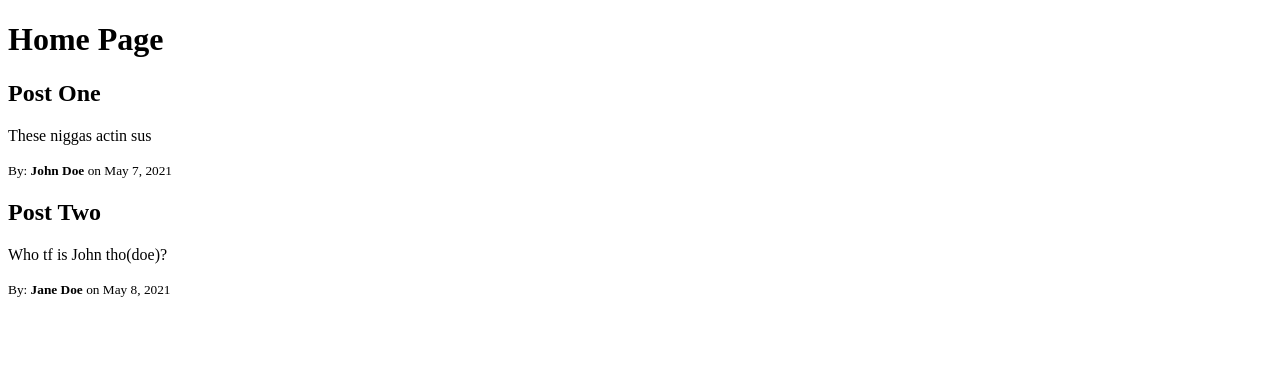
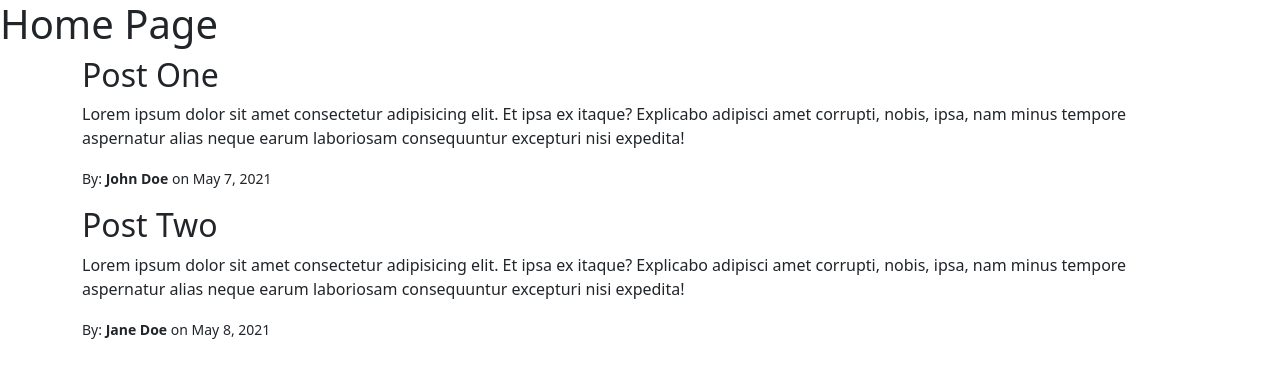
Before and after one commit to AbogeJr/flask-sandbox, a Flask app: page / in a window 1280 px wide. Shown: the top 378 px of the page. Run offline with Flask 2, Linux system fonts and the light colour scheme.

Commit message:
adding templates

```diff
--- a/myapp.py
+++ b/myapp.py
@@ -5,13 +5,13 @@ posts = [
     {
         'author':'John Doe',
         'title': 'Post One',
-        'content': 'These niggas actin sus',
+        'content': 'Lorem ipsum dolor sit amet consectetur adipisicing elit. Et ipsa ex itaque? Explicabo adipisci amet corrupti, nobis, ipsa, nam minus tempore aspernatur alias neque earum laboriosam consequuntur excepturi nisi expedita!',
         'date_posted': 'May 7, 2021'
     },
     {
         'author':'Jane Doe',
         'title': 'Post Two',
-        'content': 'Who tf is John tho(doe)?',
+        'content': 'Lorem ipsum dolor sit amet consectetur adipisicing elit. Et ipsa ex itaque? Explicabo adipisci amet corrupti, nobis, ipsa, nam minus tempore aspernatur alias neque earum laboriosam consequuntur excepturi nisi expedita!',
         'date_posted': 'May 8, 2021'
     }
 ]
--- a/templates/about.html
+++ b/templates/about.html
@@ -6,7 +6,7 @@
         <title></title>
         <meta name="description" content="">
         <meta name="viewport" content="width=device-width, initial-scale=1">
-        <link rel="stylesheet" href="">
+        <link rel="stylesheet" href="https://cdn.jsdelivr.net/npm/bootstrap@5.1.3/dist/css/bootstrap.min.css">
     </head>
     <body>
         <h1>About Page</h1>
--- a/templates/home.html
+++ b/templates/home.html
@@ -6,15 +6,17 @@
         <title></title>
         <meta name="description" content="">
         <meta name="viewport" content="width=device-width, initial-scale=1">
-        <link rel="stylesheet" href="">
+        <link rel="stylesheet" href="https://cdn.jsdelivr.net/npm/bootstrap@5.1.3/dist/css/bootstrap.min.css">
     </head>
     <body>
         <h1>Home Page</h1>
 
         {% for post in posts %}
-            <h2>{{ post.title }}</h2>
-            <p>{{ post.content }}</p>
-            <p><small>By: <b>{{ post.author }}</b> on {{ post.date_posted }} </small></p>
+            <div class="container">
+                <h2>{{ post.title }}</h2>
+                <p>{{ post.content }}</p>
+                <p><small>By: <b>{{ post.author }}</b> on {{ post.date_posted }} </small></p>
+            </div>
         {% endfor %}
         <script src="" async defer></script>
     </body>
```
